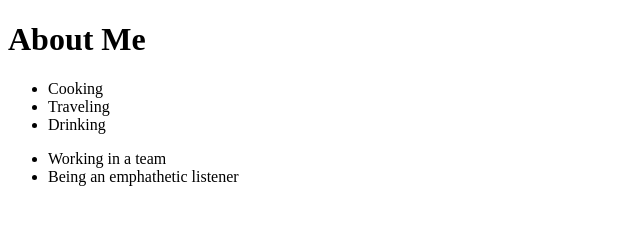
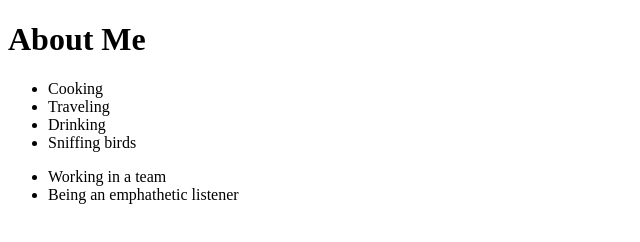
Before and after one commit to ccho89/personal_site, a plain HTML site: page about.html in a window 1280 px wide. Shown: the whole page, without its empty margins (0-640 px from the left). Drawn offline with Linux system fonts and the light colour scheme.

Commit message:
something

```diff
--- a/about.html
+++ b/about.html
@@ -15,6 +15,8 @@
             <li>Cooking</li>
             <li>Traveling</li>
             <li>Drinking</li>
+            <li>Sniffing birds
+            </li>
         </ul>
     </div>
     <div class="Thing's I'm Good At">
```
